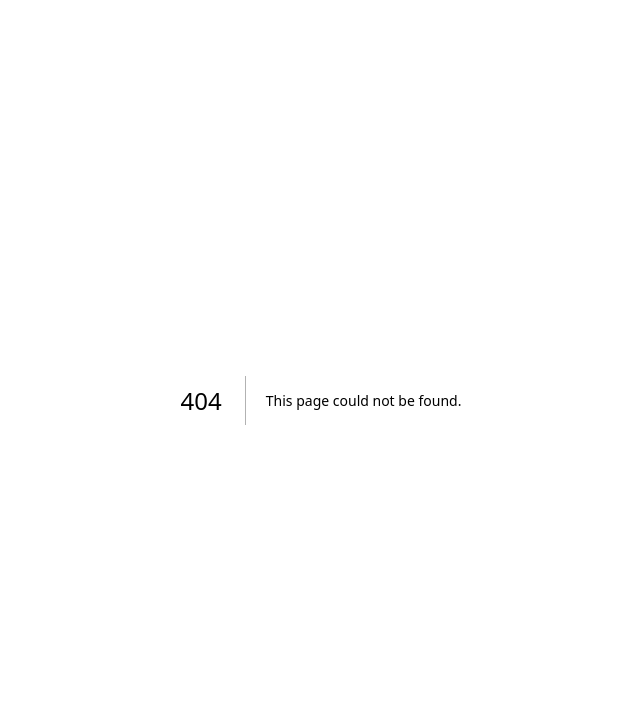
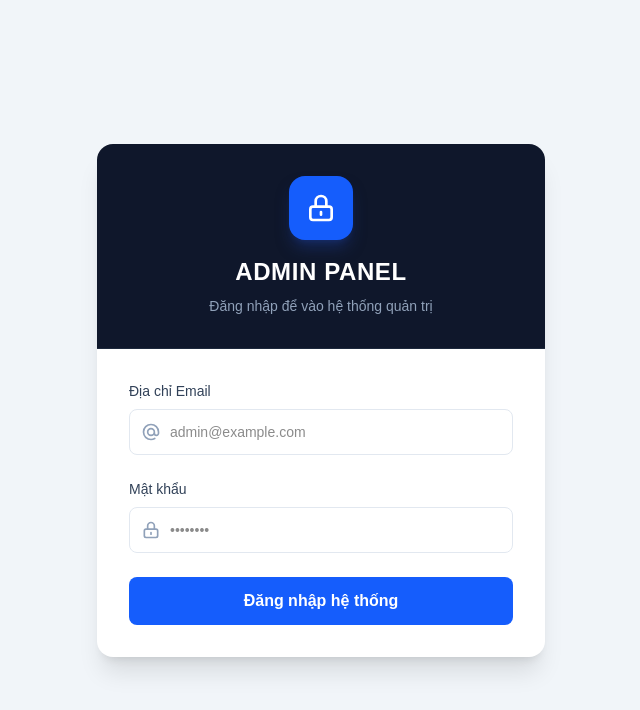
Before and after one commit to dohoangduong/THLTW_CongBao_24E, a Next.js app in the folder frontend/: page /admin/login in a window 1280 px wide. Before the commit this address had no page. Shown: the top 710 px of the page, without its empty margins (319-959 px from the left). Built offline with nearby package versions, Linux system fonts and the light colour scheme.

Commit message:
feat: add admin layout and login page components

```diff
--- a/frontend/src/app/admin/layout.jsx
+++ b/frontend/src/app/admin/layout.jsx
@@ -1,10 +1,18 @@
 "use client";
 
 import Link from 'next/link';
-import { usePathname } from 'next/navigation';
+import { usePathname, useRouter } from 'next/navigation';
+import axiosClient from '@/services/axiosClient';
 
 export default function AdminLayout({ children }) {
   const pathname = usePathname();
+  const router = useRouter();
+
+  // Bỏ qua Layout Sidebar/Header nếu đang ở trang Đăng nhập
+  if (pathname === '/admin/login') {
+    return <>{children}</>;
+  }
+
 
   const menuItems = [
     { name: 'Dashboard', path: '/admin' },
@@ -12,6 +20,18 @@ export default function AdminLayout({ children }) {
     { name: 'Danh mục', path: '/admin/danh-muc' },
     { name: 'Thương hiệu', path: '/admin/thuong-hieu' },
   ];
+
+  const handleLogout = async () => {
+    try {
+      await axiosClient.post('/logout');
+    } catch (err) {
+      console.error('Logout error:', err);
+    } finally {
+      localStorage.removeItem('access_token');
+      localStorage.removeItem('token');
+      router.push('/admin/login');
+    }
+  };
 
   return (
     <div className="min-h-screen bg-gray-50 flex">
@@ -53,7 +73,10 @@ export default function AdminLayout({ children }) {
               </div>
             </div>
             <div className="w-px h-6 bg-gray-200"></div>
-            <button className="text-sm text-red-500 font-medium hover:text-red-700 transition-colors">
+            <button
+              onClick={handleLogout}
+              className="text-sm text-red-500 font-medium hover:text-red-700 transition-colors"
+            >
               Đăng xuất
             </button>
           </div>
--- /dev/null
+++ b/frontend/src/app/admin/login/page.jsx
@@ -0,0 +1,124 @@
+"use client";
+
+import { useState } from 'react';
+import { useRouter } from 'next/navigation';
+import axiosClient from '@/services/axiosClient';
+
+export default function LoginPage() {
+  const router = useRouter();
+  const [formData, setFormData] = useState({ email: '', password: '' });
+  const [error, setError] = useState(null);
+  const [loading, setLoading] = useState(false);
+
+  const handleSubmit = async (e) => {
+    e.preventDefault();
+    setError(null);
+    setLoading(true);
+
+    try {
+      const response = await axiosClient.post('/login', formData);
+
+      // Axios trả về dữ liệu chuẩn của API, lấy access_token
+      if (response.access_token) {
+        localStorage.setItem('access_token', response.access_token);
+
+        // Cập nhật lại axiosClient headers ngay lập tức (nếu cần thiết cho các request liền sau)
+        axiosClient.defaults.headers.common['Authorization'] = `Bearer ${response.access_token}`;
+
+        // Chuyển hướng người dùng vào trang Admin
+        router.push('/admin/danh-muc');
+      } else {
+        setError('Đăng nhập thất bại: Không nhận được token.');
+      }
+    } catch (err) {
+      setError(err.message || 'Đã có lỗi xảy ra. Vui lòng thử lại.');
+    } finally {
+      setLoading(false);
+    }
+  };
+
+  return (
+    <div className="min-h-screen flex items-center justify-center bg-slate-100">
+      <div className="w-full max-w-md bg-white rounded-2xl shadow-xl overflow-hidden animate-in fade-in zoom-in duration-300">
+        <div className="bg-slate-900 p-8 text-center border-b border-slate-800">
+          <div className="w-16 h-16 bg-blue-600 rounded-2xl mx-auto flex items-center justify-center mb-4 shadow-lg shadow-blue-900/50">
+            <svg className="w-8 h-8 text-white" fill="none" stroke="currentColor" viewBox="0 0 24 24" xmlns="http://www.w3.org/2000/svg">
+              <path strokeLinecap="round" strokeLinejoin="round" strokeWidth={2} d="M12 15v2m-6 4h12a2 2 0 002-2v-6a2 2 0 00-2-2H6a2 2 0 00-2 2v6a2 2 0 002 2zm10-10V7a4 4 0 00-8 0v4h8z" />
+            </svg>
+          </div>
+          <h2 className="text-2xl font-bold text-white tracking-wide">ADMIN PANEL</h2>
+          <p className="text-slate-400 text-sm mt-2">Đăng nhập để vào hệ thống quản trị</p>
+        </div>
+
+        <div className="p-8">
+          {error && (
+            <div className="mb-6 p-4 bg-red-50 border border-red-100 rounded-lg flex items-center gap-3 text-red-600 text-sm">
+              <svg className="w-5 h-5 shrink-0" fill="currentColor" viewBox="0 0 20 20">
+                <path fillRule="evenodd" d="M10 18a8 8 0 100-16 8 8 0 000 16zM8.707 7.293a1 1 0 00-1.414 1.414L8.586 10l-1.293 1.293a1 1 0 101.414 1.414L10 11.414l1.293 1.293a1 1 0 001.414-1.414L11.414 10l1.293-1.293a1 1 0 00-1.414-1.414L10 8.586 8.707 7.293z" clipRule="evenodd" />
+              </svg>
+              <span>{error}</span>
+            </div>
+          )}
+
+          <form onSubmit={handleSubmit} className="space-y-6">
+            <div>
+              <label className="block text-sm font-medium text-slate-700 mb-2">Địa chỉ Email</label>
+              <div className="relative">
+                <div className="absolute inset-y-0 left-0 pl-3 flex items-center pointer-events-none text-slate-400">
+                  <svg className="w-5 h-5" fill="none" stroke="currentColor" viewBox="0 0 24 24">
+                    <path strokeLinecap="round" strokeLinejoin="round" strokeWidth={2} d="M16 12a4 4 0 10-8 0 4 4 0 008 0zm0 0v1.5a2.5 2.5 0 005 0V12a9 9 0 10-9 9m4.5-1.206a8.959 8.959 0 01-4.5 1.207" />
+                  </svg>
+                </div>
+                <input
+                  type="email"
+                  required
+                  value={formData.email}
+                  onChange={(e) => setFormData({ ...formData, email: e.target.value })}
+                  className="w-full pl-10 pr-4 py-3 border border-slate-200 rounded-lg outline-none focus:border-blue-500 focus:ring-4 focus:ring-blue-500/10 transition-all text-sm"
+                  placeholder="admin@example.com"
+                />
+              </div>
+            </div>
+
+            <div>
+              <label className="block text-sm font-medium text-slate-700 mb-2">Mật khẩu</label>
+              <div className="relative">
+                <div className="absolute inset-y-0 left-0 pl-3 flex items-center pointer-events-none text-slate-400">
+                  <svg className="w-5 h-5" fill="none" stroke="currentColor" viewBox="0 0 24 24">
+                    <path strokeLinecap="round" strokeLinejoin="round" strokeWidth={2} d="M12 15v2m-6 4h12a2 2 0 002-2v-6a2 2 0 00-2-2H6a2 2 0 00-2 2v6a2 2 0 002 2zm10-10V7a4 4 0 00-8 0v4h8z" />
+                  </svg>
+                </div>
+                <input
+                  type="password"
+                  required
+                  value={formData.password}
+                  onChange={(e) => setFormData({ ...formData, password: e.target.value })}
+                  className="w-full pl-10 pr-4 py-3 border border-slate-200 rounded-lg outline-none focus:border-blue-500 focus:ring-4 focus:ring-blue-500/10 transition-all text-sm"
+                  placeholder="••••••••"
+                />
+              </div>
+            </div>
+
+            <button
+              type="submit"
+              disabled={loading}
+              className="w-full bg-blue-600 text-white font-semibold py-3 px-4 rounded-lg hover:bg-blue-700 focus:ring-4 focus:ring-blue-500/30 transition-all disabled:opacity-70 disabled:cursor-not-allowed flex items-center justify-center gap-2 mt-4"
+            >
+              {loading ? (
+                <>
+                  <svg className="animate-spin h-5 w-5 text-white" xmlns="http://www.w3.org/2000/svg" fill="none" viewBox="0 0 24 24">
+                    <circle className="opacity-25" cx="12" cy="12" r="10" stroke="currentColor" strokeWidth="4"></circle>
+                    <path className="opacity-75" fill="currentColor" d="M4 12a8 8 0 018-8V0C5.373 0 0 5.373 0 12h4zm2 5.291A7.962 7.962 0 014 12H0c0 3.042 1.135 5.824 3 7.938l3-2.647z"></path>
+                  </svg>
+                  <span>Đang xử lý...</span>
+                </>
+              ) : (
+                <span>Đăng nhập hệ thống</span>
+              )}
+            </button>
+          </form>
+        </div>
+      </div>
+    </div>
+  );
+}
```
